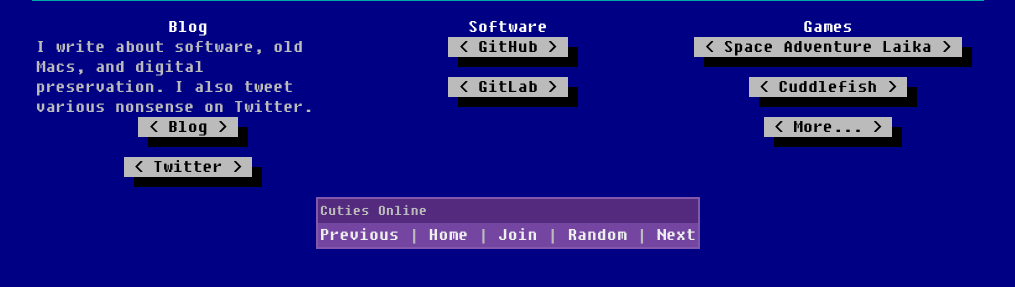
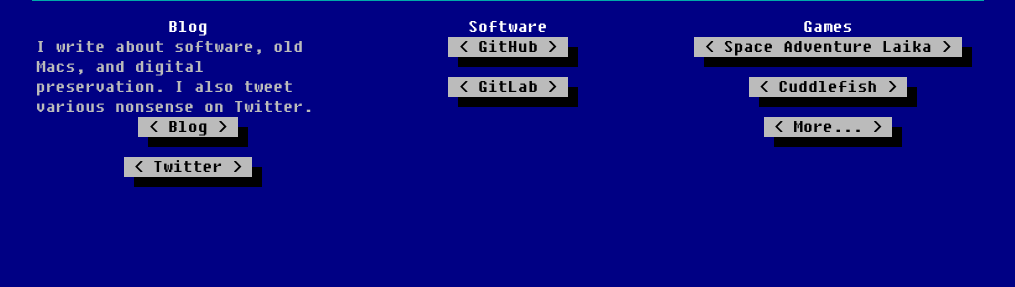
Before and after one commit to mistydemeo/mistydemeo.github.io, a plain HTML site: page index.html in a window 1280 px wide. Shown: the part 223-510 px from the top of the page, without its empty margins (132-1147 px from the left). Drawn offline with nearby package versions, Linux system fonts and the light colour scheme.

Commit message:
RIP cuties.online :(

```diff
--- a/index.html
+++ b/index.html
@@ -44,26 +44,5 @@
             </div>
         </div>
         </div>
-
-
-    <table border="0" cellpadding="2" cellspacing="0" style="border:2px solid #8258AC;margin:0px auto;font:normal 12px Hack,Menlo,Monaco,"Courier New",Courier,monospace;background:#7446a2 none;color:#ffffff;">
-      <thead>
-        <tr>
-          <th style="text-align:left;font-size:15px;background:#532a7d none;">Cuties Online</th>
-        </tr>
-      </thead>
-     <tbody>
-        <tr>
-          <td style="text-align:center;background-color:#7446A2;">
-            <a href="http://cuties.online/?Go&amp;Prev&amp;3" style="color:#eeeeee;" target="_top">Previous</a> |
-            <a href="http://cuties.online/" style="color:#eeeeee;" target="_top">Home</a> |
-            <a href="http://cuties.online/?Join" style="color:#eeeeee;" target="_top">Join</a> |
-            <a href="http://cuties.online/?Go&amp;Rand&amp;3" style="color:#eeeeee;" target="_top">Random</a> |
-            <a href="http://cuties.online/?Go&amp;Next&amp;3" style="color:#eeeeee;" target="_top">Next</a>
-          </td>
-        </tr>
-      </tbody>
-    </table>
-
     </body>
 </html>
```
